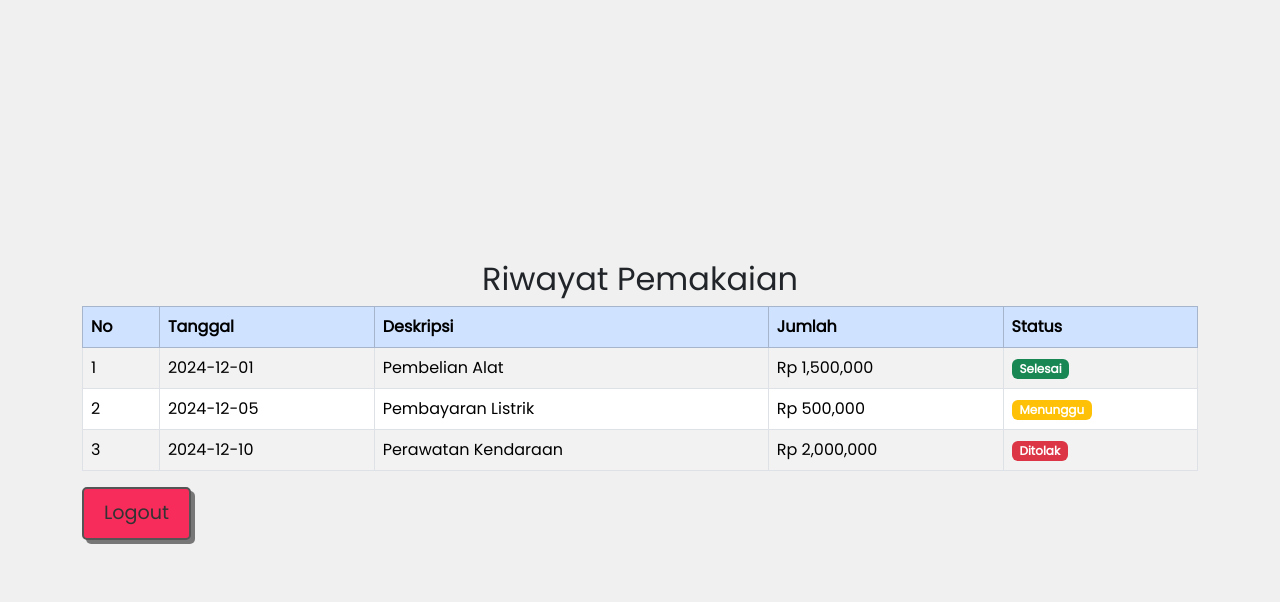
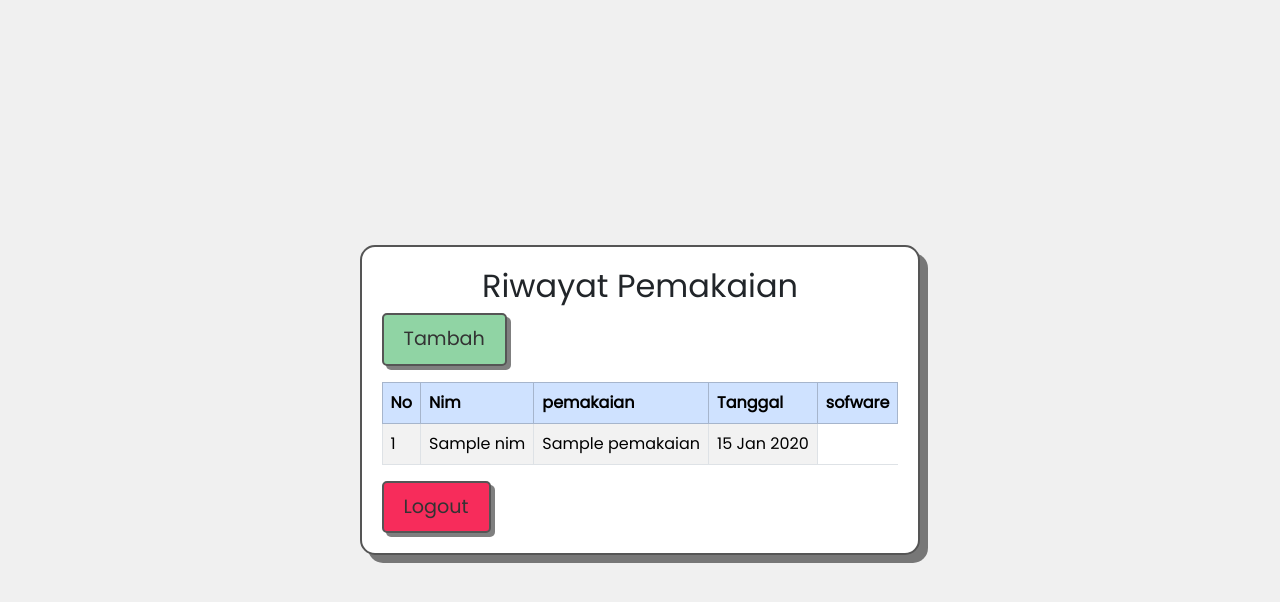
Before and after one commit to budi0069/alpha, a CodeIgniter 4 app: the page made by app/Views/riwayat_pemakaian.php in a window 1280 px wide. Shown: the top 602 px of the page. Run offline with PHP 8.4 and a stand-in for CodeIgniter, Linux system fonts and the light colour scheme; the template is opened without the code that fills it: most values are stand-ins (such as "Sample title", 1, 10 or a date in 2020); some libraries are stand-ins or nearby versions.

Commit message:
tambah riwayat

```diff
--- a/app/Config/Routes.php
+++ b/app/Config/Routes.php
@@ -13,3 +13,5 @@ $routes->get('/masuk', 'Alpha::masuk');
 $routes->get('/riwayat_pemakaian', 'Alpha::riwayat_pemakaian');
 $routes->post('/masuk/ceklogin', 'Alpha::ceklogin');
 $routes->get('/logout', 'Alpha::logout');
+
+$routes->post('/admin/cetak', 'Alpha::cetak');
--- a/app/Views/riwayat_pemakaian.php
+++ b/app/Views/riwayat_pemakaian.php
@@ -14,41 +14,30 @@
 </head>
 
 <body>
-    <div class="container">
+    <div class="card neobrutalism-card">
         <h2 class="text-center">Riwayat Pemakaian</h2>
+        <section>
+        <a class="btn btn-neobrutalism-green mb-3" href="/form_input">Tambah</a>
+        </section>
         <div class="table-responsive">
             <table class="table table-bordered table-striped table-hover">
                 <thead class="table-primary text-white">
                     <tr>
                         <th>No</th>
+                        <th>Nim</th>
+                        <th>pemakaian</th>
                         <th>Tanggal</th>
-                        <th>Deskripsi</th>
-                        <th>Jumlah</th>
-                        <th>Status</th>
+                        <th>sofware</th>
                     </tr>
                 </thead>
                 <tbody>
-                    <!-- Contoh Data -->
                     <tr>
-                        <td>1</td>
-                        <td>2024-12-01</td>
-                        <td>Pembelian Alat</td>
-                        <td>Rp 1,500,000</td>
-                        <td><span class="badge bg-success">Selesai</span></td>
-                    </tr>
-                    <tr>
-                        <td>2</td>
-                        <td>2024-12-05</td>
-                        <td>Pembayaran Listrik</td>
-                        <td>Rp 500,000</td>
-                        <td><span class="badge bg-warning">Menunggu</span></td>
-                    </tr>
-                    <tr>
-                        <td>3</td>
-                        <td>2024-12-10</td>
-                        <td>Perawatan Kendaraan</td>
-                        <td>Rp 2,000,000</td>
-                        <td><span class="badge bg-danger">Ditolak</span></td>
+                        <?php foreach ($riwayat as $r) { ?>
+                            <td><?= $r['id_pemakaian'] ?></td>
+                            <td><?= $r['nim'] ?></td>
+                            <td><?= $r['pemakaian'] ?></td>
+                            <td><?= date('d M Y', strtotime($r['created_at'])) ?></td>
+                        <?php } ?>
                     </tr>
                 </tbody>
             </table>
@@ -60,6 +49,14 @@
     <script src="https://cdn.jsdelivr.net/npm/bootstrap@5.3.3/dist/js/bootstrap.bundle.min.js"
         integrity="sha384-YvpcrYf0tY3lHB60NNkmXc5s9fDVZLESaAA55NDzOxhy9GkcIdslK1eN7N6jIeHz"
         crossorigin="anonymous"></script>
+    <script>
+        const menuBtn = document.getElementById('menuBtn');
+        const sidebar = document.getElementById('sidebar');
+
+        menuBtn.addEventListener('click', () => {
+            sidebar.classList.toggle('active');
+        });
+    </script>
 </body>
 
 </html>
--- a/composer.json
+++ b/composer.json
@@ -11,7 +11,9 @@
     },
     "require": {
         "php": "^8.1",
-        "codeigniter4/framework": "^4.0"
+        "codeigniter4/framework": "^4.0",
+        "dompdf/dompdf": "^3.0",
+        "phpoffice/phpspreadsheet": "^3.8"
     },
     "require-dev": {
         "fakerphp/faker": "^1.9",
--- a/public/css/alpha.css
+++ b/public/css/alpha.css
@@ -100,6 +100,32 @@ body {
   box-shadow: 2px 2px 0px rgba(0, 0, 0, 0.8);
 }
 
+/* 9EDF9C */
+.btn-neobrutalism-green {
+  font-size: 1.2rem;
+  background-color: #90d4a4;
+  border: 2px solid #555;
+  border-radius: 5px;
+  box-shadow: 4px 4px 0px rgba(0, 0, 0, 0.5);
+  color: #333;
+  padding: 10px 20px;
+  text-decoration: none;
+  transition: transform 0.3s ease, box-shadow 0.3s ease;
+}
+.btn-neobrutalism-green:hover {
+  background-color: #90d4a4;
+  border: 2px solid #555;
+  transform: translateY(5px);
+  box-shadow: 2px 2px 0px rgba(0, 0, 0, 0.8);
+}
+
+.btn-neobrutalism-green:active {
+  background-color: #90d4a4 !important;
+  border: 2px solid #555 !important;
+  transform: translateY(5px);
+  box-shadow: 2px 2px 0px rgba(0, 0, 0, 0.8);
+}
+
 .card-title {
   color: #333;
   font-weight: bold;
```
Also changed, not shown: other parts of public/css/alpha.css (+79 -5 lines), app/Controllers/Alpha.php (+45 -8 lines), app/Models/UserModel.php (added, +46 -0 lines), app/Models/Users.php (deleted, +0 -46 lines), app/Views/cetak.php (added, +30 -0 lines), 1 other file.
